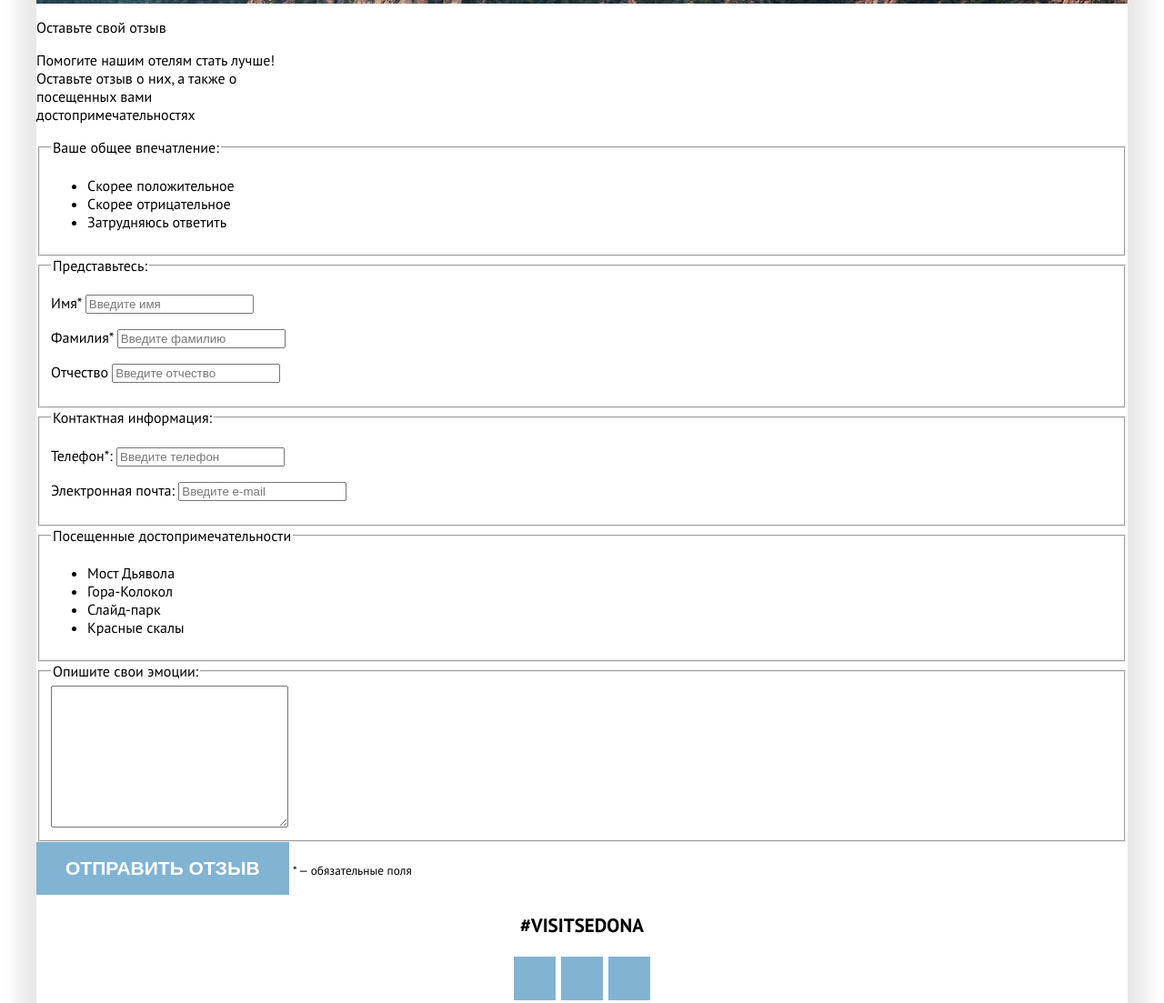
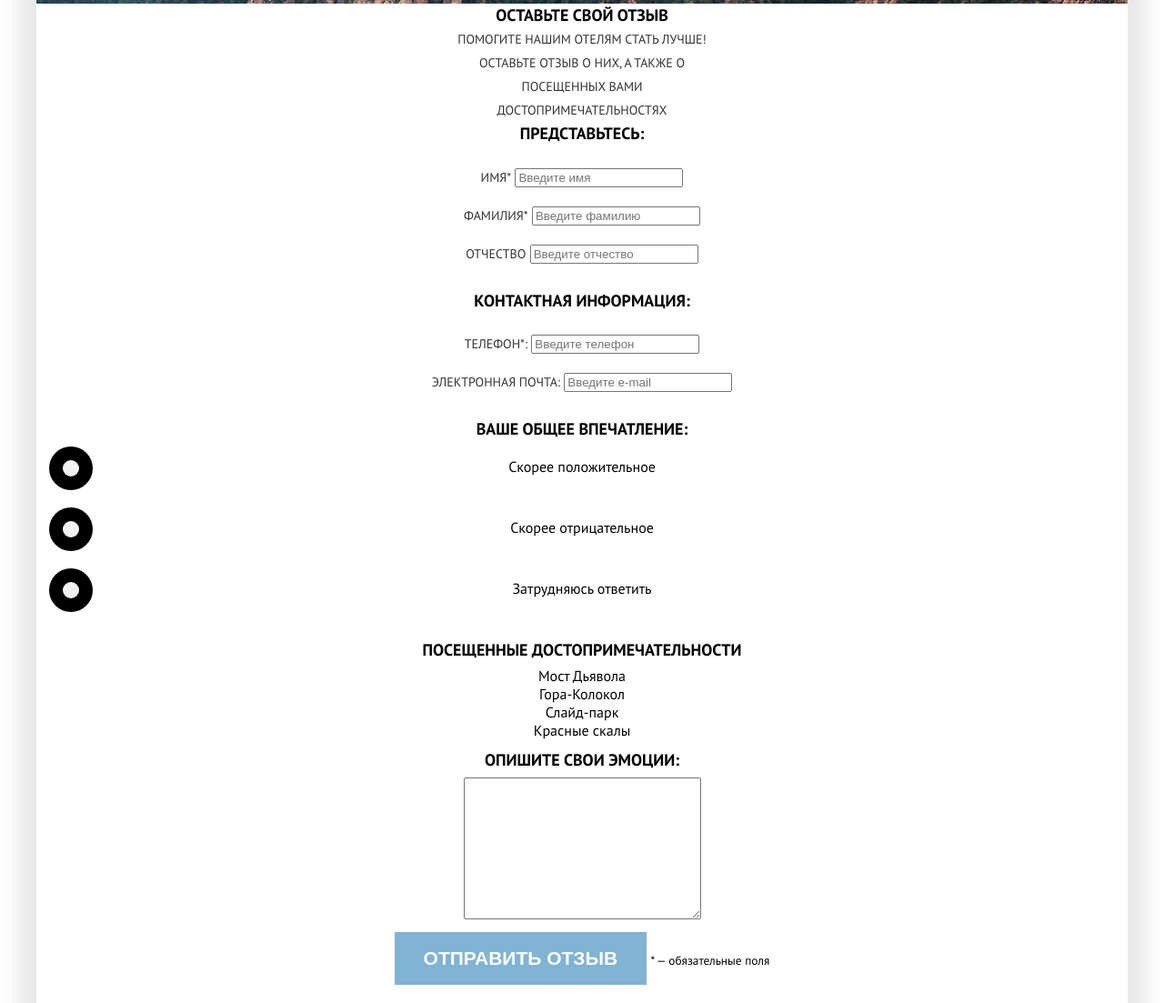
Before and after one commit to lolaconfused/sedona, a website: page source/form.html in a window 1280 px wide. Shown: the part 575-1678 px from the top of the page at 91% size. Drawn offline with nearby package versions, Linux system fonts and the light colour scheme; files that its build step writes are made by us from their sources.

Commit message:
Updated Form

```diff
--- a/source/form.html
+++ b/source/form.html
@@ -71,60 +71,60 @@
     </section>
     <section class="feedback-form">
       <h2 class="visually-hidden">Форма отправки отзыва</h2>
-      <p class="section__title">Оставьте свой отзыв</p>
-      <p class="section__subtitle">Помогите нашим отелям стать лучше! Оставьте отзыв о них,
+      <p class="section__title page-title">Оставьте свой отзыв</p>
+      <p class="section__subtitle page-subtitle">Помогите нашим отелям стать лучше! Оставьте отзыв о них,
         а также о посещенных вами достопримечательностях</p>
       <form class="feedback__form" action="https://echo.htmlacademy.ru/" method="get">
         <fieldset class="fieldset__title">
-          <legend class="legend__title">Ваше общее впечатление:</legend>
-          <ul class="form-list">
-            <li class="form-list__item radio">
-              <input class="visually-hidden  radio__input" type="radio" name="feedback-rate" value="good" id="rate">
-              <label class="radio__label" for="rate">Скорее положительное</label>
-            </li>
-            <li class="form-list__item">
-              <input class="visually-hidden  radio-input" type="radio" name="feedback-rate" value="bad" id="rate">
-              <label class="radio__label" for="rate">Скорее отрицательное</label>
-            </li>
-            <li class="form-list__item">
-              <input class="visually-hidden  radio-input" type="radio" name="feedback-rate" value="indecisive"
-                id="rate">
-              <label class="radio__label" for="rate">Затрудняюсь ответить</label>
-            </li>
-        </fieldset>
-        <fieldset class="fieldset__title">
-          <legend class="legend__title">Представьтесь:</legend>
+          <legend class="legend__title page-title">Представьтесь:</legend>
           <p class="field-group name">
-            <label class="field-name" for="feedback-name">Имя*</label>
+            <label class="field-name page-subtitle" for="feedback-name">Имя*</label>
             <input class="feedback-form-field field" type="text" id="feedback-name" name="feedback-name"
               placeholder="Введите имя" required>
           </p>
           <p class="field-group last-name">
-            <label class="field-name" for="feedback-last-name">Фамилия*</label>
+            <label class="field-name page-subtitle" for="feedback-last-name">Фамилия*</label>
             <input class="feedback-form-field email-field field" type="text" id="feedback-last-name"
               name="feedback-last-name" placeholder="Введите фамилию" required>
           </p>
           <p class="field-group patronymic">
-            <label class="field-name" for="feedback-patronymic">Отчество</label>
+            <label class="field-name page-subtitle" for="feedback-patronymic">Отчество</label>
             <input class="feedback-form-field field" type="text" id="feedback-patronymic" name="feedback-patronymic"
               placeholder="Введите отчество">
           </p>
         </fieldset>
         <fieldset class="fieldset__title">
-          <legend class="legend__title">Контактная информация:</legend>
+          <legend class="legend__title page-title">Контактная информация:</legend>
           <p class="field-group tel">
-            <label class="field-name" for="feedback-tel">Телефон*:</label>
+            <label class="field-name page-subtitle" for="feedback-tel">Телефон*:</label>
             <input class="feedback-form-field field" type="tel" id="feedback-tel" name="feedback-tel"
               placeholder="Введите телефон" maxlength="11" required>
           </p>
           <p class="field-group email">
-            <label class="field-name" for="feedback-email">Электронная почта:</label>
+            <label class="field-name page-subtitle" for="feedback-email">Электронная почта:</label>
             <input class="feedback-form-field email-field field" type="email" id="feedback-email" name="feedback-email"
               placeholder="Введите e-mail">
           </p>
         </fieldset>
         <fieldset class="fieldset__title">
-          <legend class="legend__title">Посещенные достопримечательности</legend>
+          <legend class="legend__title page-title">Ваше общее впечатление:</legend>
+          <ul class="form-list">
+            <li class="form-list__item checkbox">
+              <input class="visually-hidden checkbox__input" type="radio" name="feedback-rate" value="good" id="good">
+              <label class="checkbox__label" for="good">Скорее положительное</label>
+            </li>
+            <li class="form-list__item checkbox">
+              <input class="visually-hidden checkbox__input" type="radio" name="feedback-rate" value="bad" id="bad" >
+              <label class="checkbox__label" for="bad">Скорее отрицательное</label>
+            </li>
+            <li class="form-list__item checkbox">
+              <input class="visually-hidden checkbox__input" type="radio" name="feedback-rate" value="indecisive"
+                id="indecisive">
+              <label class="checkbox__label" for="indecisive">Затрудняюсь ответить</label>
+            </li>
+        </fieldset>
+        <fieldset class="fieldset__title">
+          <legend class="legend__title page-title">Посещенные достопримечательности</legend>
           <ul class="form-list__name">
             <li class="form-list__item">
               <input class="visually-hidden control-input checkbox-input" id="feedback-attraction-devil" type="checkbox" name="" checked>
@@ -144,7 +144,7 @@
             </li>
         </fieldset>
         <fieldset class="fieldset__title">
-          <legend class="legend__title">Опишите свои эмоции:</legend>
+          <legend class="legend__title page-title">Опишите свои эмоции:</legend>
           <textarea name="feedback-review" id="" cols="30" rows="10"></textarea>
         </fieldset>
         </ul>
--- a/source/less/advantages.less
+++ b/source/less/advantages.less
@@ -9,6 +9,11 @@
   padding: 0;
   text-align: center;
   counter-reset: item;
+  // display: grid;
+  // grid-template-columns: repeat(3, 400px);
+  // align-content: center;
+  // grid-row: 2 / 3;
+  // grid-template-rows: repeat(4, 256px);
 }
 
 .advantages-list__number::before {
@@ -53,14 +58,12 @@
   background: url("../img/icon-house.svg") no-repeat center;
   width: 72px;
   height: 75px;
-  margin: 0 auto;
 }
 
 .food::before {
   background: url("../img/icon-burger.svg") no-repeat center;
   width: 76px;
   height: 68px;
-  margin: 0 auto;
 }
 
 .gift::before {
@@ -68,8 +71,8 @@
   background: url("../img/icon-gift.svg") no-repeat center;
   width: 64px;
   height: 75px;
-  margin: 0 auto;
 }
+
 
 @media (min-width: @tablet-width) {
   .house::before,
--- a/source/less/footer.less
+++ b/source/less/footer.less
@@ -27,21 +27,21 @@
 }
 
 .twitter {
-  background: url("../img/icon-twitter.svg.") center no-repeat;
+  background: url("../img/icon-twitter.svg") center no-repeat;
   width: 46px;
   height: 47px;
   display: block;
 }
 
 .facebook {
-  background: url("../img/icon-facebook.svg.") center no-repeat;
+  background: url("../img/icon-facebook.svg") center no-repeat;
   width: 46px;
   height: 47px;
   display: block;
 }
 
 .youtube {
-  background: url("../img/icon-youtube.svg.") center no-repeat;
+  background: url("../img/icon-youtube.svg") center no-repeat;
   width: 46px;
   height: 47px;
   display: block;
--- /dev/null
+++ b/source/less/quiz.less
@@ -0,0 +1,53 @@
+.feedback-form {
+  text-align: center;
+}
+
+.fieldset__title {
+  border: none;
+}
+
+.form-list,
+.form-list__name {
+  list-style: none;
+  margin: 0;
+  padding: 0;
+}
+
+.checkbox__label {
+  position: relative;
+  display: block;
+  margin-bottom: 35px;
+  padding-top: 12px;
+}
+
+.checkbox__input:checked + .checkbox__label::before {
+  border-color: var(--black);
+}
+
+.checkbox__label::before {
+  content: "";
+  width: 48px;
+  height: 48px;
+  display: block;
+  position: absolute;
+  left: 0;
+  top: 0;
+  border-radius: 30px;
+  background: #000000;
+}
+
+.checkbox__input:checked + .checkbox__label::after {
+  background-color: #f2f2f2;
+}
+
+.checkbox__label::after {
+  content: "";
+  width: 18px;
+  height: 18px;
+  position: absolute;
+  top: 15px;
+  left: 15px;
+  display: block;
+  background: #f2f2f2;
+  border-radius: 50%;
+}
--- a/source/less/style.less
+++ b/source/less/style.less
@@ -9,3 +9,4 @@
 @import "./search.less";
 @import "./page-titles.less";
 @import "./footer.less";
+@import "./quiz.less";
```
Also changed, not shown: source/index.html (+34 -2 lines), source/img/tab-photo-bridge@1x.jpg (added), source/img/tab-photo-city@1x.jpg (added).
